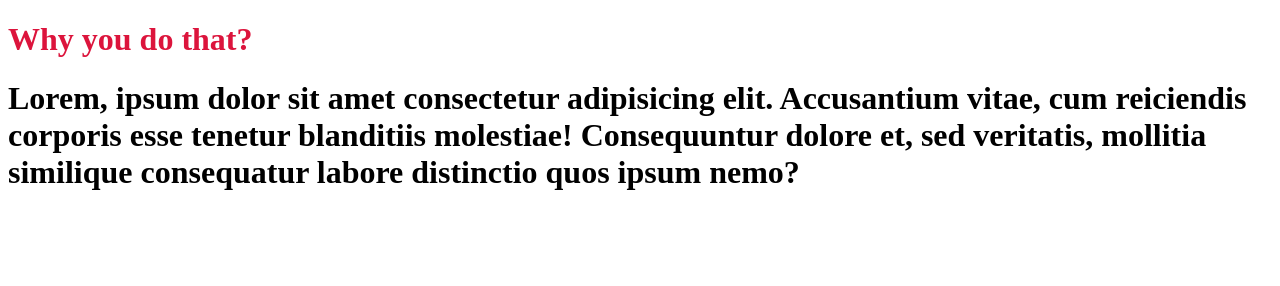
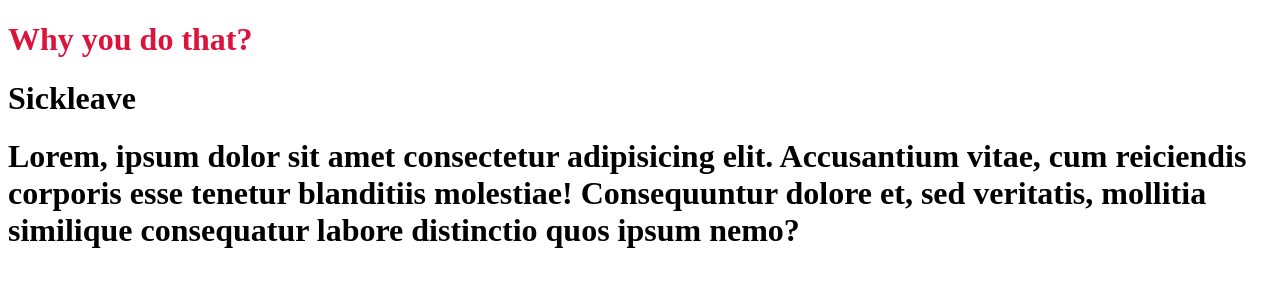
Before and after one commit to mengtheeraphat/sample01, a plain HTML site: page index.html in a window 1280 px wide. Drawn offline with Linux system fonts and the light colour scheme.

Commit message:
Second commit by Meng

```diff
--- a/index.html
+++ b/index.html
@@ -7,7 +7,7 @@
   </head>
   <body>
     <h1 style="color: crimson">Why you do that?</h1>
-
+    <h1>Sickleave</h1>
     <h1>
       Lorem, ipsum dolor sit amet consectetur adipisicing elit. Accusantium
       vitae, cum reiciendis corporis esse tenetur blanditiis molestiae!
```
